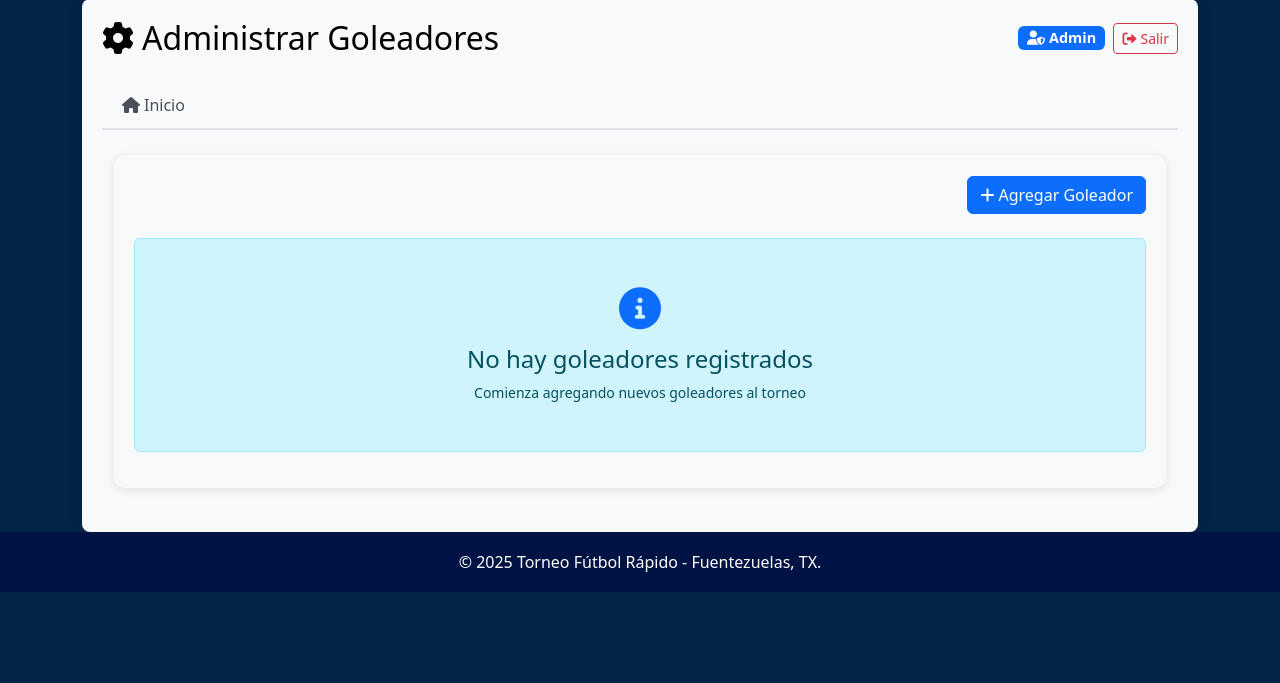
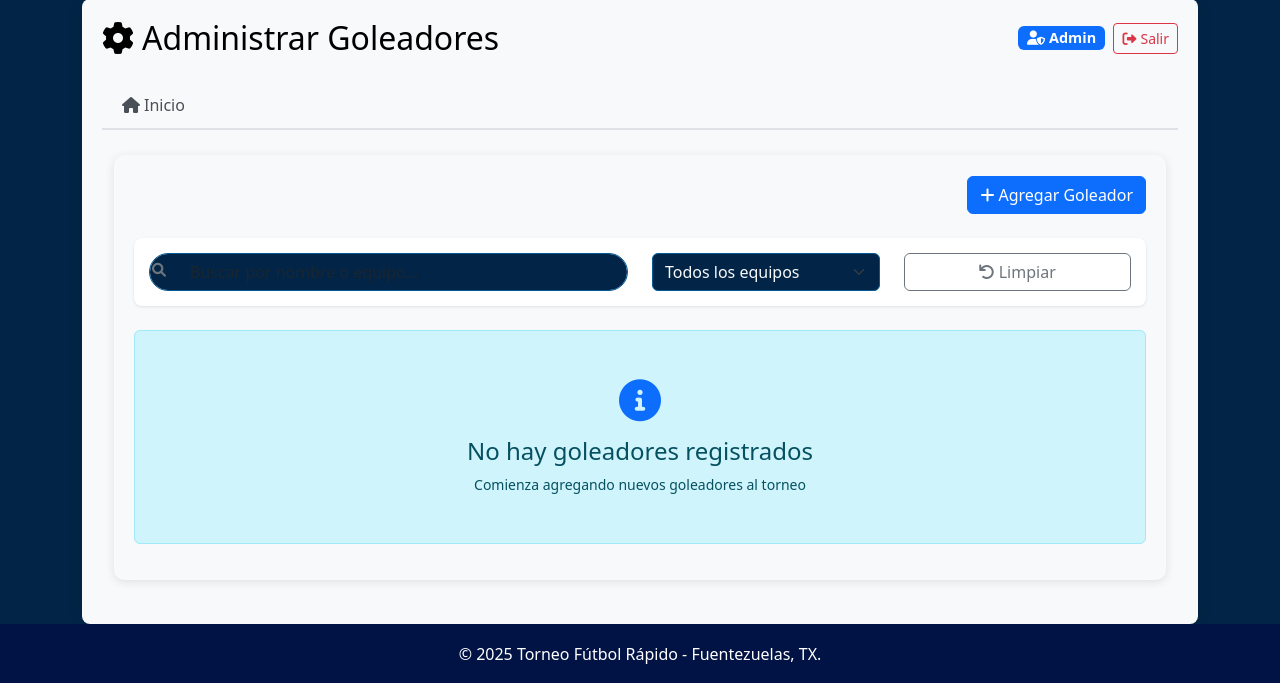
Before and after one commit to MoisesMartinez1305/torneofzTX, a Flask app: page /admin/goleadores in a window 1280 px wide. Shown: the part 115-798 px from the top of the page. Run offline with Flask 3, Linux system fonts and the light colour scheme; the visitor is signed in with stand-in values (Sample User, id 1); data that the repository does not hold is empty; some libraries are stand-ins or nearby versions.

Commit message:
buscador

```diff
--- a/app.py
+++ b/app.py
@@ -78,7 +78,7 @@ class Goleador(db.Model):
     categoria_id = db.Column(db.Integer, db.ForeignKey('categoria.id'), nullable=False)
     categoria = db.relationship('Categoria', backref='goleadores')
     total_goles = db.Column(db.Integer, default=0)
-    goles_por_jornada = db.Column(db.JSON, default={})
+    goles_por_jornada = db.Column(db.JSON, default=lambda: {})
 
 # Funciones auxiliares
 def allowed_file(filename):
@@ -595,24 +595,25 @@ def administrar_goleadores():
 
             elif 'update_goles' in request.form:
                 goleador_id = int(request.form['goleador_id'])
-                jornada = request.form['jornada']  # Mantenemos como string para consistencia con JSON
+                jornada = request.form['jornada']  # Mantener como string
                 goles = int(request.form['goles'])
 
                 goleador = Goleador.query.get(goleador_id)
                 if goleador:
-                    # Inicializar goles_por_jornada si es None
+                    # Asegurar que goles_por_jornada es un diccionario
                     if goleador.goles_por_jornada is None:
                         goleador.goles_por_jornada = {}
 
-                    # Convertir a string para consistencia con el almacenamiento JSON
-                    jornada_str = str(jornada)
+                    # Convertir claves a strings por si acaso
+                    goles_por_jornada = {str(k): v for k, v in goleador.goles_por_jornada.items()}
 
-                    # Calcular diferencia para el total
-                    goles_anteriores = goleador.goles_por_jornada.get(jornada_str, 0)
+                    # Calcular diferencia
+                    goles_anteriores = goles_por_jornada.get(jornada, 0)
                     diferencia = goles - goles_anteriores
 
-                    # Actualizar los goles
-                    goleador.goles_por_jornada[jornada_str] = goles
+                    # Actualizar
+                    goles_por_jornada[jornada] = goles
+                    goleador.goles_por_jornada = goles_por_jornada
                     goleador.total_goles += diferencia
 
                     db.session.commit()
@@ -831,10 +832,10 @@ def actualizar_tabla():
 @admin_required
 def reiniciar_torneo():
     try:
+        db.session.query(Goleador).delete()
         db.session.query(Partido).delete()
         db.session.query(Equipo).delete()
         db.session.query(Grupo).delete()
-        db.session.query(Goleador).delete()
         db.session.query(Categoria).delete()
         torneo = Torneo.query.first()
         if torneo:
--- a/templates/admin_goleadores.html
+++ b/templates/admin_goleadores.html
@@ -67,6 +67,25 @@
     .select2-container--default .select2-results > .select2-results__options {
         background-color: white !important;
     }
+
+    /* Estilos para el buscador */
+    .search-container {
+        margin-bottom: 20px;
+        background: #fff;
+        padding: 15px;
+        border-radius: 8px;
+        box-shadow: 0 1px 3px rgba(0,0,0,0.1);
+    }
+    .search-input {
+        border-radius: 20px;
+        padding-left: 40px;
+    }
+    .search-icon {
+        position: absolute;
+        left: 15px;
+        top: 10px;
+        color: #6c757d;
+    }
 </style>
 
 <div class="container-fluid mt-4">
@@ -78,9 +97,34 @@
             </button>
         </div>
 
+        <!-- Buscador de Goleadores -->
+        <div class="search-container mb-4">
+            <div class="row">
+                <div class="col-md-6 position-relative">
+                    <i class="fas fa-search search-icon"></i>
+                    <input type="text" id="searchInput" class="form-control search-input" placeholder="Buscar por nombre o equipo...">
+                </div>
+                <div class="col-md-3">
+                    <select id="filterTeam" class="form-select">
+                        <option value="">Todos los equipos</option>
+                        {% for categoria in categorias %}
+                            {% for equipo in categoria.equipos %}
+                                <option value="{{ equipo.nombre }}">{{ equipo.nombre }}</option>
+                            {% endfor %}
+                        {% endfor %}
+                    </select>
+                </div>
+                <div class="col-md-3">
+                    <button id="resetSearch" class="btn btn-outline-secondary w-100">
+                        <i class="fas fa-undo me-1"></i>Limpiar
+                    </button>
+                </div>
+            </div>
+        </div>
+
         {% if goleadores %}
             <div class="table-responsive">
-                <table class="table table-hover">
+                <table class="table table-hover" id="goleadoresTable">
                     <thead class="table-primary">
                         <tr>
                             <th>#</th>
@@ -93,15 +137,15 @@
                     </thead>
                     <tbody>
                         {% for goleador in goleadores %}
-                        <tr>
+                        <tr class="goleador-row" data-nombre="{{ goleador.nombre|lower }}" data-equipo="{{ goleador.equipo|lower }}">
                             <td>{{ loop.index }}</td>
-                            <td>{{ goleador.nombre }}</td>
+                            <td class="goleador-nombre">{{ goleador.nombre }}</td>
                             <td>
                                 <div class="team-with-logo d-flex align-items-center">
                                     {% for categoria in categorias if categoria.id == goleador.categoria_id %}
                                         {% for equipo in categoria.equipos if equipo.nombre == goleador.equipo %}
                                             <img src="{{ get_logo_path(equipo) }}" class="team-logo">
-                                            <span>{{ equipo.nombre }}</span>
+                                            <span class="goleador-equipo">{{ equipo.nombre }}</span>
                                         {% endfor %}
                                     {% endfor %}
                                 </div>
@@ -245,6 +243,51 @@
     </div>
 </div>
 
+<!-- Modales para editar goles (uno por cada goleador) -->
+{% for goleador in goleadores %}
+<div class="modal fade" id="modalEditarGoles{{ goleador.id }}" tabindex="-1" aria-hidden="true">
+    <div class="modal-dialog">
+        <div class="modal-content">
+            <div class="modal-header bg-primary text-white">
+                <h5 class="modal-title">Editar Goles: {{ goleador.nombre }}</h5>
+                <button type="button" class="btn-close btn-close-white" data-bs-dismiss="modal" aria-label="Close"></button>
+            </div>
+            <form class="goles-form" action="{{ url_for('administrar_goleadores') }}" method="POST">
+                <input type="hidden" name="update_goles" value="1">
+                <input type="hidden" name="goleador_id" value="{{ goleador.id }}">
+                <div class="modal-body">
+                    <div class="mb-3">
+                        <label class="form-label fw-bold">Jornada</label>
+                        <select class="form-select jornada-select" name="jornada" required>
+                            {% for jornada_num in jornadas_por_categoria[goleador.categoria_id] %}
+                                {% set jornada_str = jornada_num|string %}
+                                <option value="{{ jornada_str }}" data-goles="{{ goleador.goles_por_jornada.get(jornada_str, 0) }}"
+                                        data-goles="{{ goleador.goles_por_jornada.get(jornada_str, 0)|int }}">
+                                    Jornada {{ jornada_num }}
+                                    {% if goleador.goles_por_jornada.get(jornada_str, 0) > 0 %}
+                                        ({{ goleador.goles_por_jornada.get(jornada_str, 0) }} goles)
+                                    {% endif %}
+                                </option>
+                            {% endfor %}
+                        </select>
+                    </div>
+                    <div class="mb-3">
+                        <label class="form-label fw-bold">Cantidad de Goles</label>
+                        {% set primera_jornada = jornadas_por_categoria[goleador.categoria_id][0]|string %}
+                        <input type="number" class="form-control goles-input" name="goles"
+                               value="{{ goleador.goles_por_jornada.get(primera_jornada, 0)|int }}" min="0" required>
+                    </div>
+                </div>
+                <div class="modal-footer">
+                    <button type="button" class="btn btn-secondary" data-bs-dismiss="modal">Cancelar</button>
+                    <button type="submit" class="btn btn-primary">Guardar</button>
+                </div>
+            </form>
+        </div>
+    </div>
+</div>
+{% endfor %}
+
 <!-- Scripts -->
 <script src="https://code.jquery.com/jquery-3.6.0.min.js"></script>
 <link href="https://cdn.jsdelivr.net/npm/select2@4.1.0-rc.0/dist/css/select2.min.css" rel="stylesheet">
@@ -274,6 +317,64 @@ $(document).ready(function() {
             $selectEquipo.val('').trigger('change').prop('disabled', true);
         }
     });
+
+    // 3. Manejar goles por jornada
+    $(document).on('shown.bs.modal', '.modal', function() {
+        const $modal = $(this);
+        const $form = $modal.find('.goles-form');
+
+        if ($form.length) {
+            const $jornadaSelect = $form.find('.jornada-select');
+            const $golesInput = $form.find('.goles-input');
+
+            function actualizarGoles() {
+                const selectedOption = $jornadaSelect.find('option:selected');
+                const goles = selectedOption.data('goles') || 0;
+                $golesInput.val(goles);
+            }
+
+            $jornadaSelect.off('change.goles').on('change.goles', actualizarGoles);
+            actualizarGoles();
+        }
+    });
+
+    // 4. Implementación del buscador
+    function filtrarGoleadores() {
+        const searchText = $('#searchInput').val().toLowerCase();
+        const filterTeam = $('#filterTeam').val().toLowerCase();
+
+        $('.goleador-row').each(function() {
+            const $row = $(this);
+            const nombre = $row.data('nombre');
+            const equipo = $row.data('equipo');
+
+            const matchNombre = nombre.includes(searchText) || searchText === '';
+            const matchEquipo = equipo.includes(filterTeam) || filterTeam === '';
+
+            if (matchNombre && matchEquipo) {
+                $row.show();
+            } else {
+                $row.hide();
+            }
+        });
+
+        // Reordenar números de fila visibles
+        $('#goleadoresTable tbody tr:visible').each(function(index) {
+            $(this).find('td:first').text(index + 1);
+        });
+    }
+
+    $('#searchInput').on('input', filtrarGoleadores);
+    $('#filterTeam').on('change', filtrarGoleadores);
+
+    $('#resetSearch').click(function() {
+        $('#searchInput').val('');
+        $('#filterTeam').val('').trigger('change');
+        filtrarGoleadores();
+    });
+
+    // Inicializar filtro al cargar la página
+    filtrarGoleadores();
 });
 </script>
 {% endblock %}
```
Also changed, not shown: other parts of templates/admin_goleadores.html (+2 -48 lines), templates/modo_invitado.html (+8 -1 lines).
